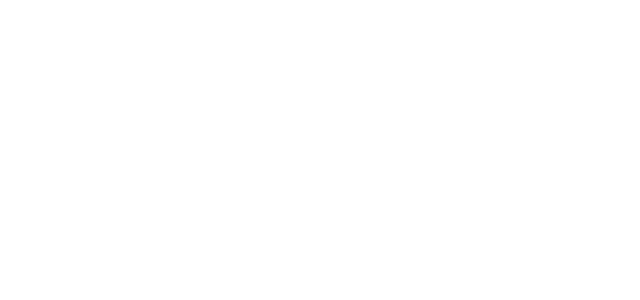
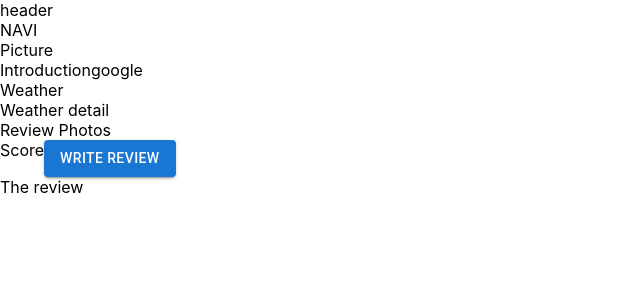
Before and after one commit to williamzeming/csit321, a React (Create React App) app in the folder webapp/: page /Detail in a window 1280 px wide. Before the commit this address had no page. Shown: the top 300 px of the page, without its empty margins (0-640 px from the left). Built offline with nearby package versions, Linux system fonts and the light colour scheme.

Commit message:
Changes for js detail layer

```diff
--- a/webapp/src/App.js
+++ b/webapp/src/App.js
@@ -8,7 +8,7 @@
 import Home from './page/Home';
 import Login from './page/Login';
 import Register from './page/Register';
-
+import Detail from './page/Detail'
 class App extends Component {
     render() {
         return <div>
@@ -17,6 +17,7 @@
                     <Route path="/" element={<Home/>}></Route>
                     <Route path="/Login" element={<Login/>}></Route>
                     <Route path="/Register" element={<Register/>} component={Register}></Route>
+                    <Route path="/Detail" element={<Detail/>} component={Detail}></Route>
                 </Routes>
             </BrowserRouter>
 
--- /dev/null
+++ b/webapp/src/page/Detail.js
@@ -0,0 +1,72 @@
+import React from 'react';
+import {default as axios} from "axios";
+import {styled} from '@mui/material/styles';
+import Box from '@mui/material/Box';
+import Paper from '@mui/material/Paper';
+import Grid from '@mui/material/Grid';
+import Button from "@mui/material/Button";
+import Stack from "@mui/material/Stack";
+import Link from '@mui/material/Link';
+import logo from './logo_w.png'
+import "./Detail.css"
+import ButtonBase from '@mui/material/ButtonBase';
+import Card from '@mui/material/Card';
+import CardContent from '@mui/material/CardContent';
+import SearchIcon from '@mui/icons-material/Search';
+import Typography from '@mui/material/Typography';
+
+
+class Detail extends React.Component{
+    render() {
+        return(
+            <div>
+                <Grid container>
+                    <Grid item md={12}>
+                        header
+                    </Grid>
+                    <Grid item md={10}>
+                        NAVI
+                    </Grid>
+                    <Grid item md={10}>
+                        Picture
+                    </Grid>
+                    <Grid item md={8}>
+                        <Stack direction={"row"}>
+                            <Stack>
+                                Introduction
+                            </Stack>
+                            <Stack>
+                                google
+                            </Stack>
+                        </Stack>
+                        <Stack>
+                            Weather
+                        </Stack>
+                        <Stack>
+                            Weather detail
+                        </Stack>
+                        <Stack>
+                            Review      Photos
+                        </Stack>
+                        <Stack direction={"row"}>
+                            <Stack>
+                                Score
+                            </Stack>
+                            <Stack>
+                                <Button fullWidth variant="contained">Write Review</Button>
+                            </Stack>
+
+                        </Stack>
+                        <Stack>
+                            The review
+                        </Stack>
+                    </Grid>
+
+
+                </Grid>
+            </div>
+
+        )
+    }
+}
+export default Detail;
--- a/webapp/src/page/Register.js
+++ b/webapp/src/page/Register.js
@@ -122,7 +122,7 @@
                 <div className="content">
                     <Container maxWidth="sm" >
                         <Grid container rowSpacing={3} columnSpacing={{xs: 1, sm: 2, md: 3}}>
-                            <Grid item xs={12} md={12}>
+                            <Grid item xs={12} >
                                 <ThemeProvider theme={theme}>
                                     <Typography align="center" variant="h2" theme={theme}>Register</Typography>
                                 </ThemeProvider>
```
Also changed, not shown: webapp/src/page/Detail.css (added).
